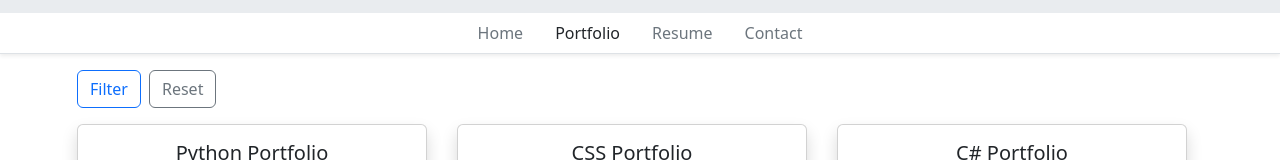
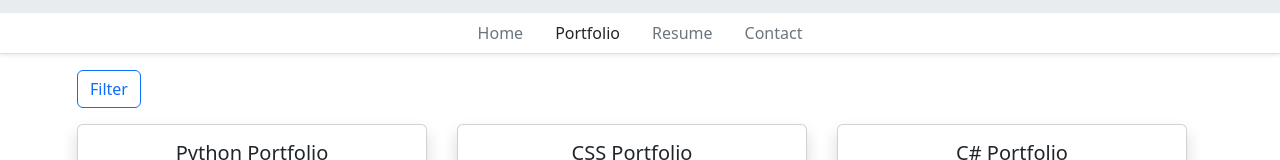
Before and after one commit to paultech23/angular-portfolio-app, an Angular app: page /portfolio in a window 1280 px wide. Shown: the part 168-328 px from the top of the page. Built offline with nearby package versions, Linux system fonts and the light colour scheme.

Commit message:
adding the hidden functionality to the Reset button

```diff
--- a/src/app/portfolio/portfolio.component.html
+++ b/src/app/portfolio/portfolio.component.html
@@ -2,7 +2,7 @@
     <div class="mb-2">
         <div>
             <button class="btn btn-outline-primary mb-2 me-2" (click)="isCollapsed = !isCollapsed">Filter</button>
-            <button class="btn btn-outline-secondary mb-2" (click)="ResetFilters()">Reset</button>
+            <button class="btn btn-outline-secondary mb-2" (click)="ResetFilters()" [hidden]="!filtering">Reset</button>
         </div>
         <div [collapse]="isCollapsed" [isAnimated]="true">
             <div class="border mb-2 shadow-sm" style="width: 250px;">
--- a/src/app/portfolio/portfolio.component.ts
+++ b/src/app/portfolio/portfolio.component.ts
@@ -23,6 +23,7 @@ export class PortfolioComponent implements OnInit{
   html: boolean = false;
   javascript: boolean = false;
   mysql: boolean = false;
+  filtering:boolean = false
 
   constructor(private titleService: Title, private portfolioService: PortfoliosService) {
     this.titleService.setTitle('Paulin Yonga - Portfolio');
@@ -62,6 +63,13 @@ export class PortfolioComponent implements OnInit{
       filterTags.push(Tag.MYSQL);
     }
 
+    if (this.python || this.angular || this.typescript || this.csharp || this.css || this.html || this.nodejs || this.javascript || this.mysql ) {
+      this.filtering = true;
+    }
+    else {
+      this.filtering = false;
+    }
+
     this.portfolios = this.portfolioService.GetPortfoliosByFilter(filterTags);
   }
 
@@ -75,6 +83,7 @@ export class PortfolioComponent implements OnInit{
     this.nodejs = false;
     this.mysql = false;
     this.typescript = false;
+    this.filtering = false;
 
     this.portfolios = this.portfolioService.GetPortfolios();
   }
```
